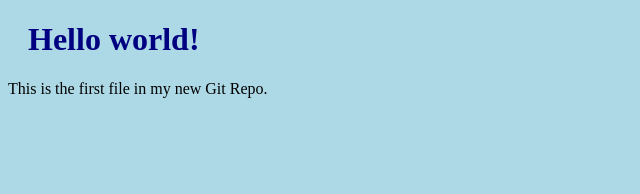
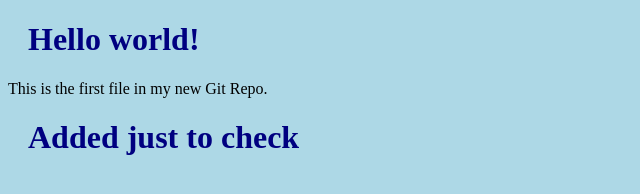
Before and after one commit to USK715/new-repo, a plain HTML site: page index.html in a window 1280 px wide. Shown: the whole page, without its empty margins (0-640 px from the left). Drawn offline with Linux system fonts and the light colour scheme.

Commit message:
Just Checking

```diff
--- a/index.html
+++ b/index.html
@@ -8,6 +8,7 @@
 
 <h1>Hello world!</h1>
 <p>This is the first file in my new Git Repo.</p>
+<h1>Added just to check</h1>
 
 </body>
 </html>
```
